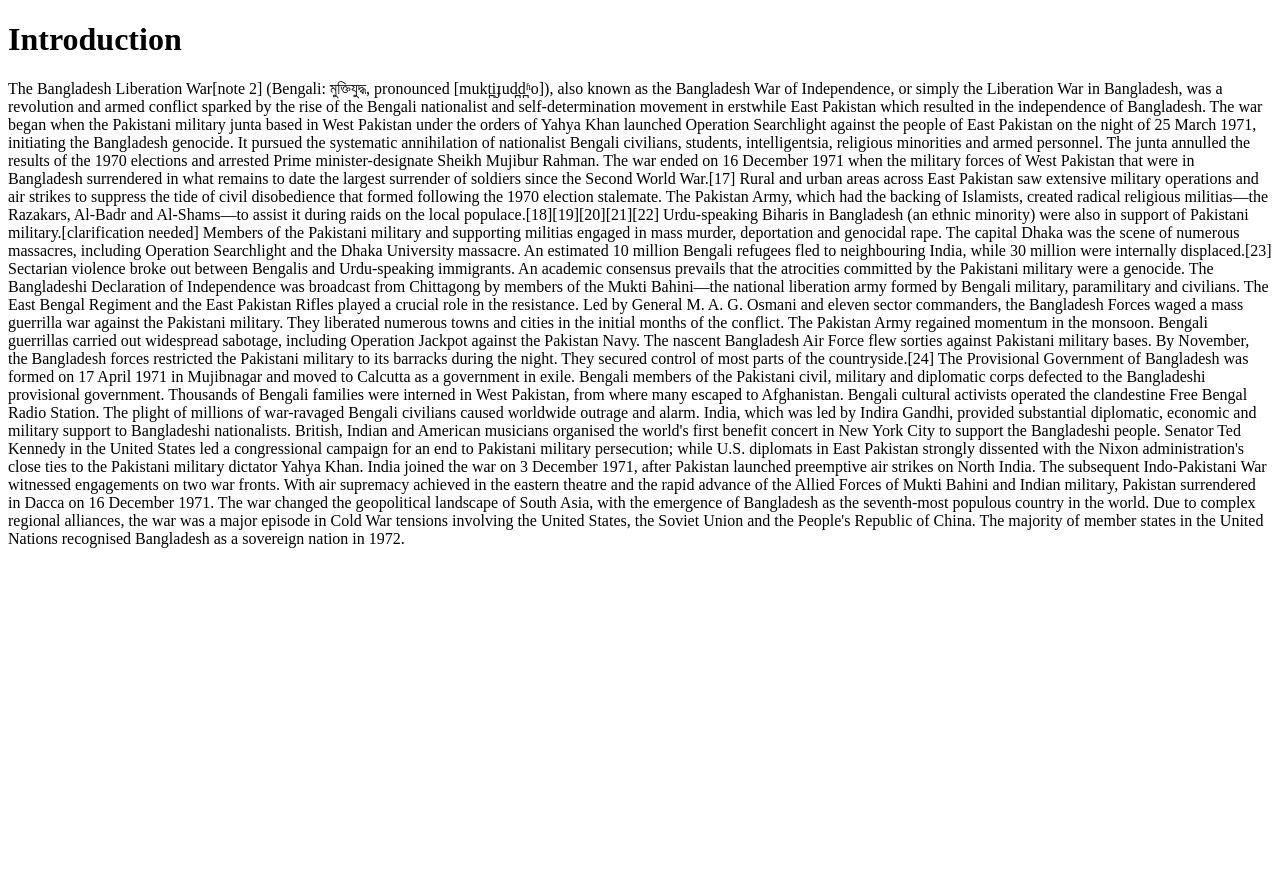
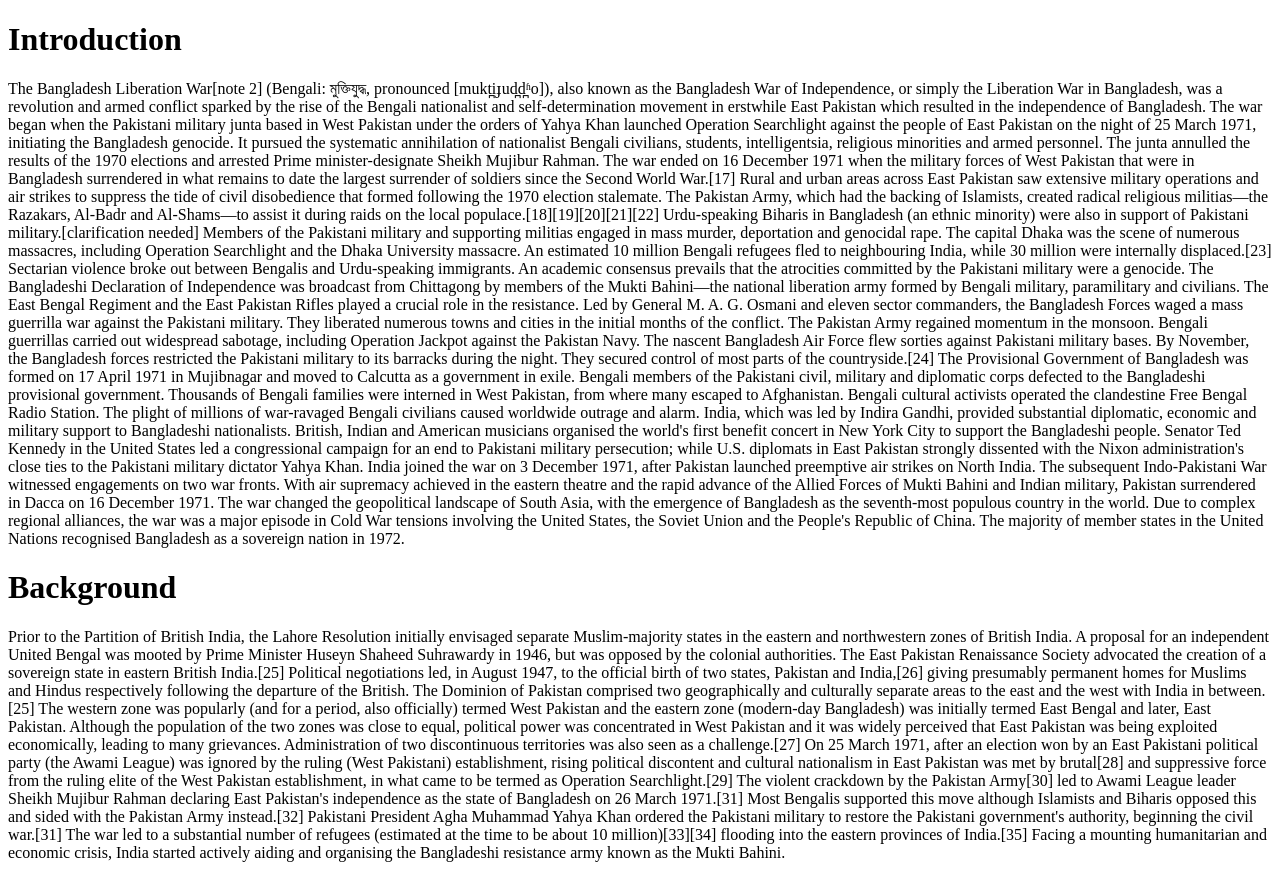
Before and after one commit to sayeedarefin/Bangladesh-Liberation-War, a plain HTML site: page index.html in a window 1280 px wide. Before the commit the page ends 800 px from the top, so only its background shows below. Drawn offline with Linux system fonts and the light colour scheme.

Commit message:
backgroud para added

```diff
--- a/index.html
+++ b/index.html
@@ -19,6 +19,15 @@
         The war changed the geopolitical landscape of South Asia, with the emergence of Bangladesh as the seventh-most populous country in the world. Due to complex regional alliances, the war was a major episode in Cold War tensions involving the United States, the Soviet Union and the People's Republic of China. The majority of member states in the United Nations recognised Bangladesh as a sovereign nation in 1972.</p>
 </head>
 <body>
+    <h1>Background</h1>
+    <p>Prior to the Partition of British India, the Lahore Resolution initially envisaged separate Muslim-majority states in the eastern and northwestern zones of British India. A proposal for an independent United Bengal was mooted by Prime Minister Huseyn Shaheed Suhrawardy in 1946, but was opposed by the colonial authorities. The East Pakistan Renaissance Society advocated the creation of a sovereign state in eastern British India.[25]
 
+        Political negotiations led, in August 1947, to the official birth of two states, Pakistan and India,[26] giving presumably permanent homes for Muslims and Hindus respectively following the departure of the British. The Dominion of Pakistan comprised two geographically and culturally separate areas to the east and the west with India in between.[25]
+
+        The western zone was popularly (and for a period, also officially) termed West Pakistan and the eastern zone (modern-day Bangladesh) was initially termed East Bengal and later, East Pakistan. Although the population of the two zones was close to equal, political power was concentrated in West Pakistan and it was widely perceived that East Pakistan was being exploited economically, leading to many grievances. Administration of two discontinuous territories was also seen as a challenge.[27]
+
+        On 25 March 1971, after an election won by an East Pakistani political party (the Awami League) was ignored by the ruling (West Pakistani) establishment, rising political discontent and cultural nationalism in East Pakistan was met by brutal[28] and suppressive force from the ruling elite of the West Pakistan establishment, in what came to be termed as Operation Searchlight.[29] The violent crackdown by the Pakistan Army[30] led to Awami League leader Sheikh Mujibur Rahman declaring East Pakistan's independence as the state of Bangladesh on 26 March 1971.[31] Most Bengalis supported this move although Islamists and Biharis opposed this and sided with the Pakistan Army instead.[32]
+
+        Pakistani President Agha Muhammad Yahya Khan ordered the Pakistani military to restore the Pakistani government's authority, beginning the civil war.[31] The war led to a substantial number of refugees (estimated at the time to be about 10 million)[33][34] flooding into the eastern provinces of India.[35] Facing a mounting humanitarian and economic crisis, India started actively aiding and organising the Bangladeshi resistance army known as the Mukti Bahini.</p>
 </body>
 </html>
```
